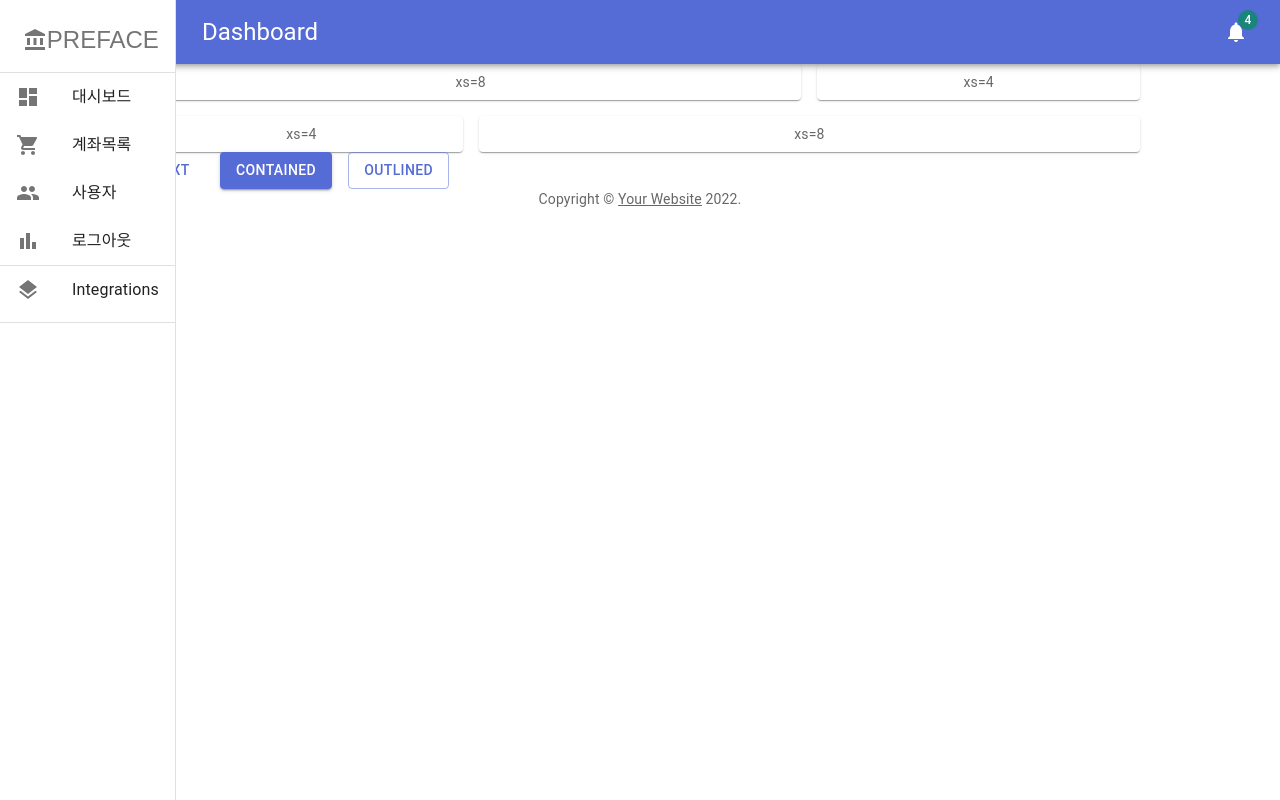
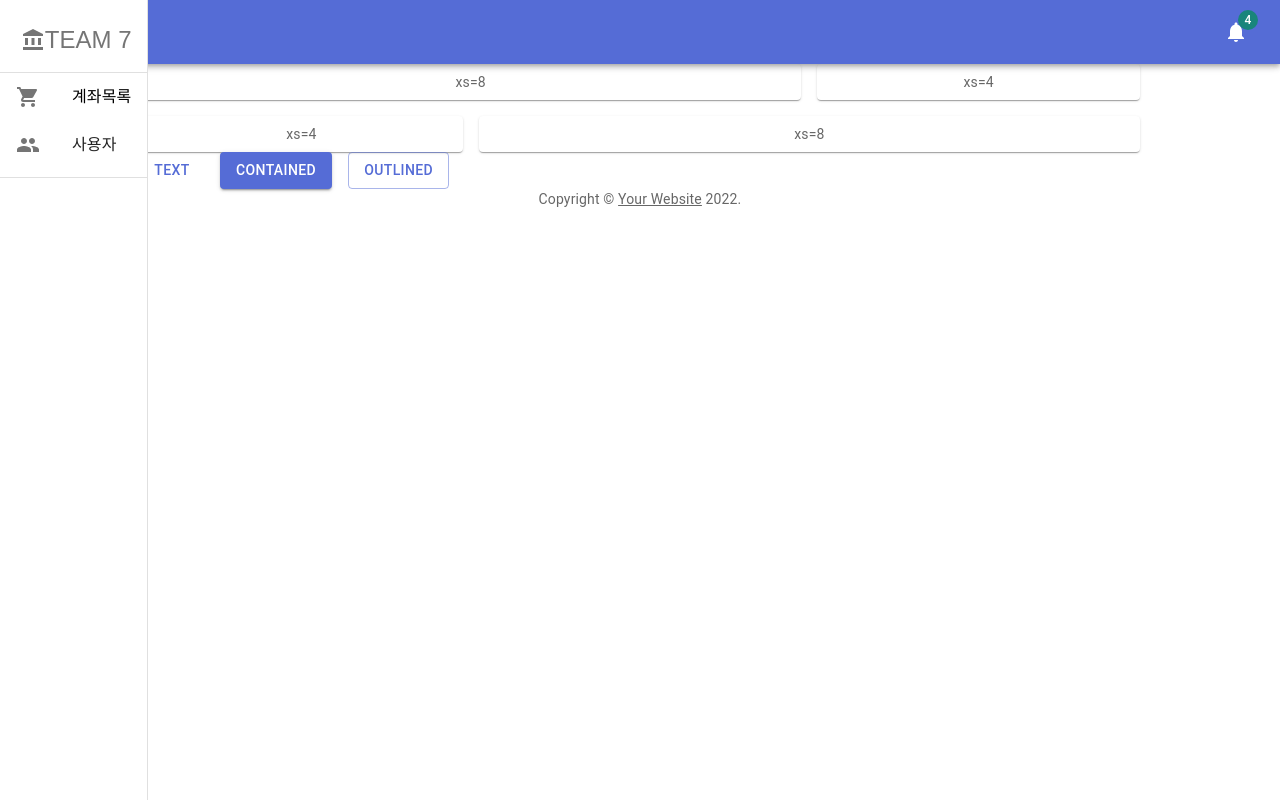
Before and after one commit to pre-on-boarding-fe-7team/pre-onboarding-assignment-week-4-1-team-7, a React (Create React App) app: page / in a window 1280 px wide. Built offline with nearby package versions, Linux system fonts and the light colour scheme.

Commit message:
Feat: 수정, header,sider
페이지 위치에 따른 타이틀 변경
사이드 link 연결

```diff
--- a/src/components/Header.jsx
+++ b/src/components/Header.jsx
@@ -7,7 +7,17 @@ import Toolbar from '@mui/material/Toolbar';
 import MenuIcon from '@mui/icons-material/Menu';
 import AppBar from '@mui/material/AppBar';
 import NotificationsIcon from '@mui/icons-material/Notifications';
+import { useLocation } from 'react-router-dom';
+
+const headerTitle = {
+  accounts: '계좌 목록',
+  users: '사용자 목록',
+};
+
 const Header = () => {
+  const location = useLocation();
+  const pathname = location.pathname.replace('/', '');
+
   return (
     <AppBars position="sticky">
       <Toolbar
@@ -26,7 +36,7 @@ const Header = () => {
           <MenuIcon />
         </IconButton>
         <Typography component="h1" variant="h5" color="inherit" noWrap sx={{ flexGrow: 1 }}>
-          <div> Dashboard</div>
+          <div>{headerTitle[pathname]}</div>
         </Typography>
         <IconButton color="inherit">
           <Badge badgeContent={4} color="secondary">
--- a/src/components/SearchBar/SearchBar.jsx
+++ b/src/components/SearchBar/SearchBar.jsx
@@ -1,12 +1,4 @@
-import {
-  Box,
-  Card,
-  CardContent,
-  InputAdornment,
-  SvgIcon,
-  TextField,
-  Typography,
-} from '@mui/material';
+import { Box, Card, CardContent, InputAdornment, SvgIcon, TextField } from '@mui/material';
 import SearchIcon from '@mui/icons-material/Search';
 import { getStatus, jsonToArray } from '../../common/utils/field.util';
 import { getBrokers } from '../../common/utils/field.util';
@@ -46,19 +38,6 @@ const SearchBar = ({ title }) => {
 
   return (
     <Box>
-      <Box
-        sx={{
-          alignItems: 'center',
-          display: 'flex',
-          justifyContent: 'space-between',
-          flexWrap: 'wrap',
-          m: -1,
-        }}
-      >
-        <Typography sx={{ m: 1 }} variant="h4">
-          {title}
-        </Typography>
-      </Box>
       <Box sx={{ mt: 3 }}>
         <Card>
           <CardContent>
--- a/src/components/Sider.jsx
+++ b/src/components/Sider.jsx
@@ -1,19 +1,18 @@
 import ListItemButton from '@mui/material/ListItemButton';
 import ListItemIcon from '@mui/material/ListItemIcon';
 import ListItemText from '@mui/material/ListItemText';
-import DashboardIcon from '@mui/icons-material/Dashboard';
 import ShoppingCartIcon from '@mui/icons-material/ShoppingCart';
 import PeopleIcon from '@mui/icons-material/People';
-import BarChartIcon from '@mui/icons-material/BarChart';
-import LayersIcon from '@mui/icons-material/Layers';
 import Drawer from '@mui/material/Drawer';
 import styled from '@emotion/styled';
 import List from '@mui/material/List';
 import Toolbar from '@mui/material/Toolbar';
-import AccountBalanceIcon from '@mui/icons-material/AccountBalance';
 
 import Divider from '@mui/material/Divider';
-import IconButton from '@mui/material/IconButton';
+import AccountBalanceIcon from '@mui/icons-material/AccountBalance';
+import { IconButton } from '@mui/material';
+import { Link } from 'react-router-dom';
+
 const Sider = () => {
   return (
     <SiderBar>
@@ -29,40 +28,23 @@ const Sider = () => {
           >
             <IconButton>
               <AccountBalanceIcon />
-              PREFACE
+              TEAM 7
             </IconButton>
           </Toolbar>
           <Divider />
           <ListItemButton>
             <ListItemIcon>
-              <DashboardIcon />
-            </ListItemIcon>
-            <ListItemText primary="대시보드" />
-          </ListItemButton>
-          <ListItemButton>
-            <ListItemIcon>
               <ShoppingCartIcon />
             </ListItemIcon>
-            <ListItemText primary="계좌목록" />
+            <SideLink to="/accounts">
+              <ListItemText primary="계좌목록" />
+            </SideLink>
           </ListItemButton>
           <ListItemButton>
             <ListItemIcon>
               <PeopleIcon />
             </ListItemIcon>
             <ListItemText primary="사용자" />
-          </ListItemButton>
-          <ListItemButton>
-            <ListItemIcon>
-              <BarChartIcon />
-            </ListItemIcon>
-            <ListItemText primary="로그아웃" />
-          </ListItemButton>
-          <Divider />
-          <ListItemButton>
-            <ListItemIcon>
-              <LayersIcon />
-            </ListItemIcon>
-            <ListItemText primary="Integrations" />
           </ListItemButton>
 
           <Divider sx={{ my: 1 }} />
@@ -75,3 +57,9 @@ const Sider = () => {
 export default Sider;
 
 const SiderBar = styled.div``;
+
+const SideLink = styled(Link)(({ theme }) => ({
+  color: 'black',
+  textDecoration: 'none',
+  outline: 'none',
+}));
```
